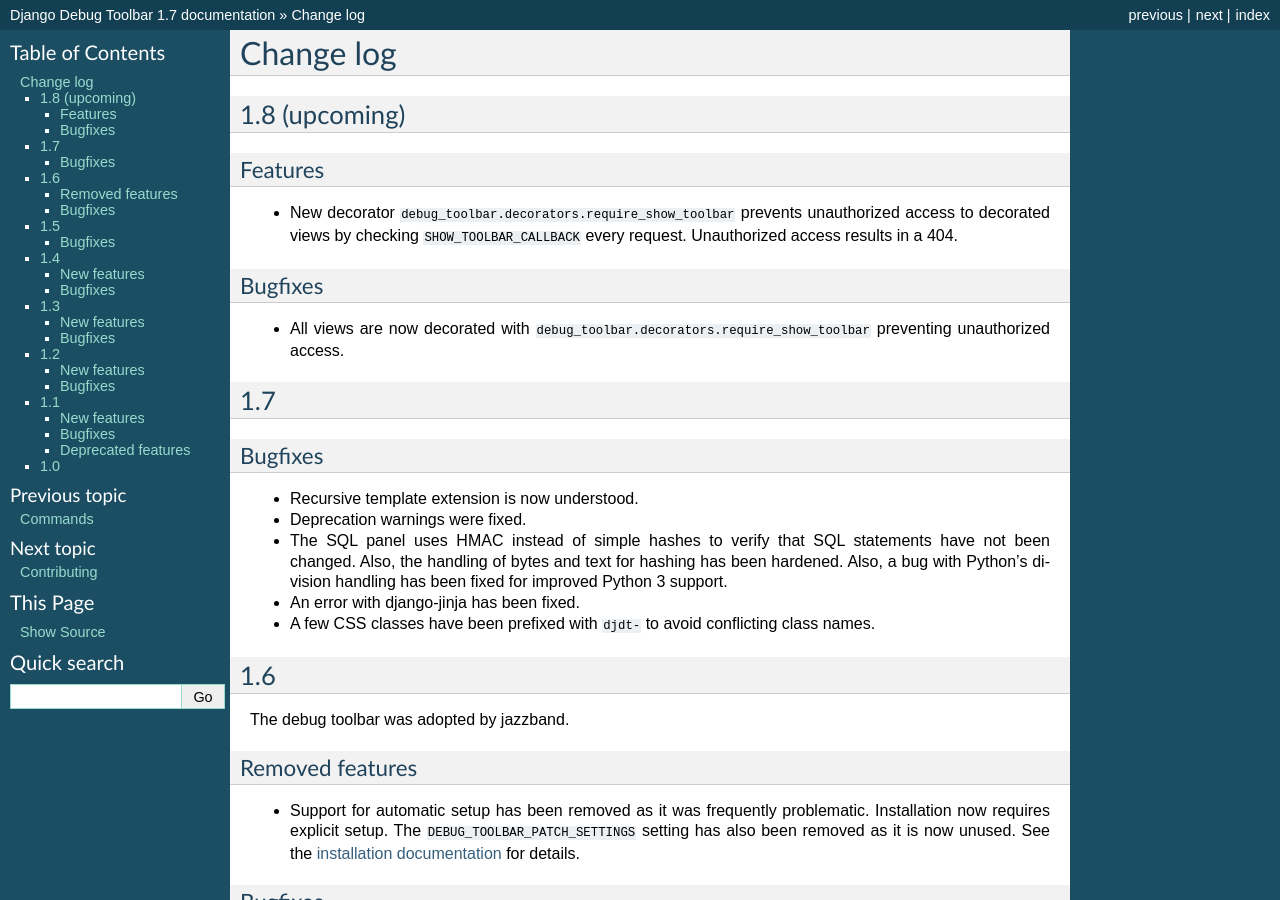
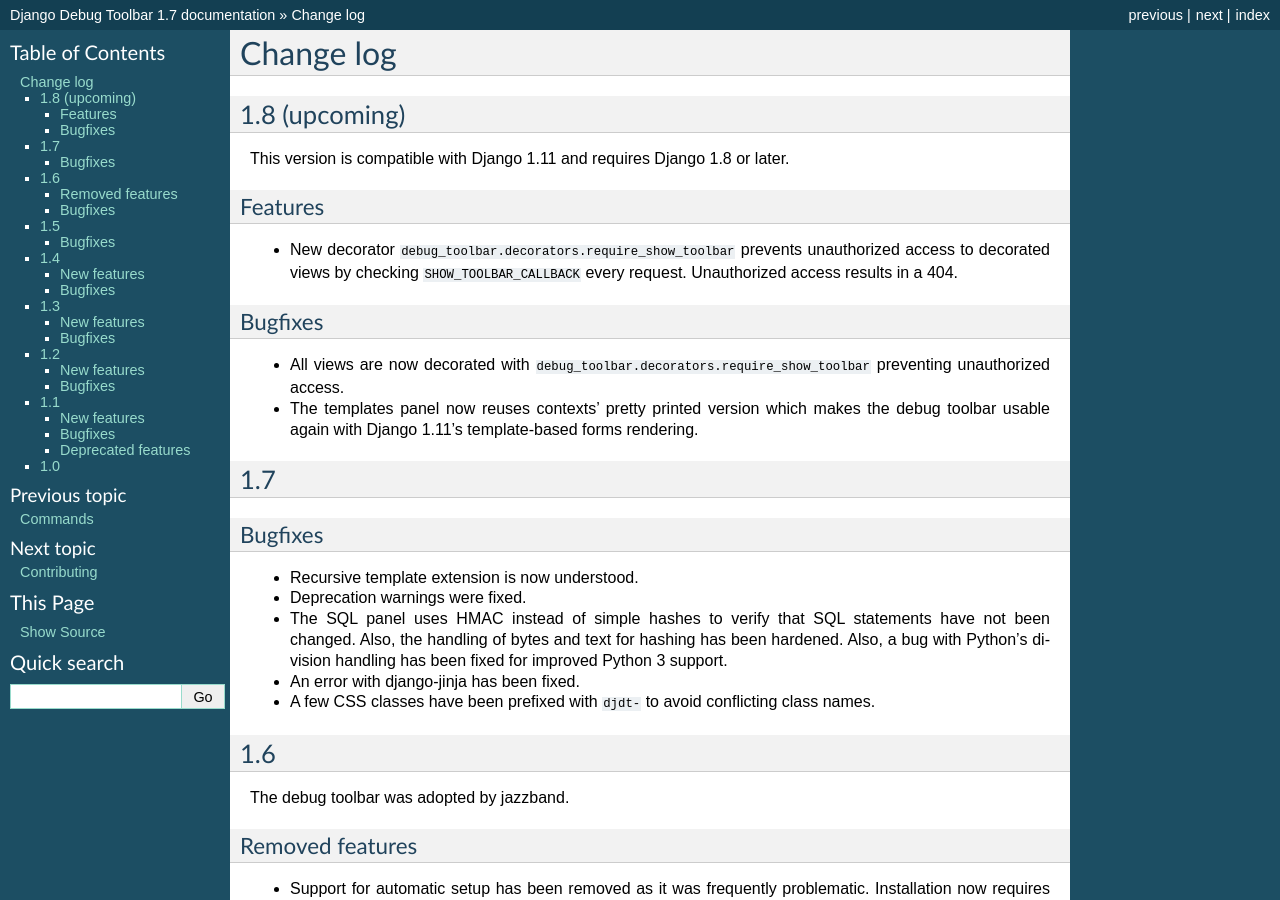
Before and after one commit to jazzband/django-debug-toolbar, a Sphinx documentation site: the page built from docs/changes.rst, in a window 1280 px wide and 900 px high. Built offline with Sphinx 7.4.7, drawn with Linux system fonts in a browser that asks for light colours.

Commit message:
Update the changelog with recent changes

```diff
--- a/docs/changes.rst
+++ b/docs/changes.rst
@@ -3,6 +3,9 @@
 
 1.8 (upcoming)
 --------------
+
+This version is compatible with Django 1.11 and requires Django 1.8 or
+later.
 
 Features
 ~~~~~~~~
@@ -17,6 +20,9 @@
 * All views are now decorated with
   ``debug_toolbar.decorators.require_show_toolbar`` preventing unauthorized
   access.
+* The templates panel now reuses contexts' pretty printed version which
+  makes the debug toolbar usable again with Django 1.11's template-based
+  forms rendering.
 
 1.7
 ---
```
